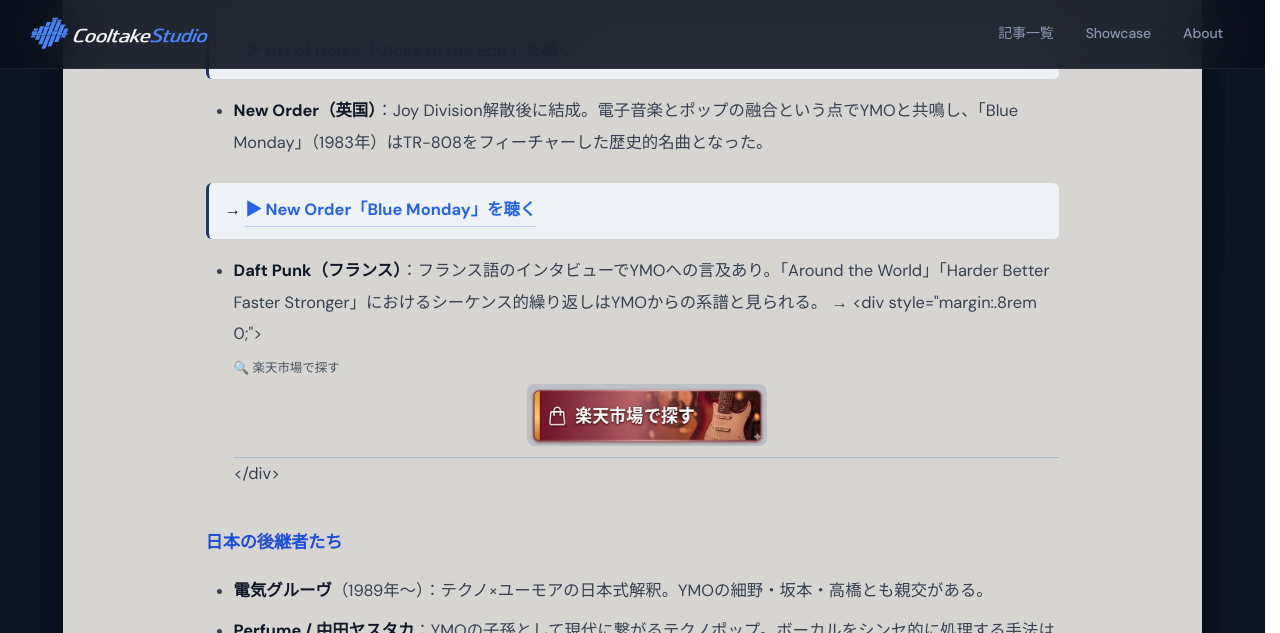
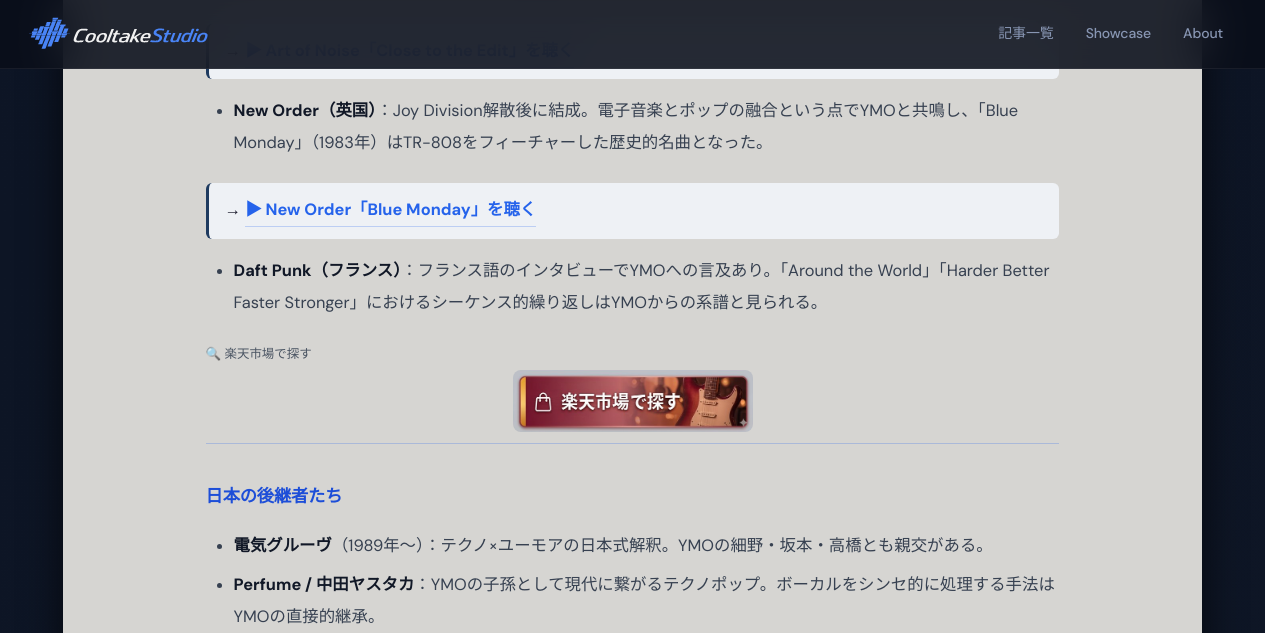
Before and after one commit to cooltake/cooltake-staging, a Jekyll site: the page built from _posts/2026-05-30-japan-music-05-ymo-techno.md, in a window 1280 px wide and 900 px high, scrolled down 3323 px, cut to the strip 0-633 px from the top of the window. Built offline with Jekyll 4.4.1, drawn with Linux system fonts in a browser that asks for light colours; some web fonts are replaced.

Commit message:
fix: japan-music-05 li内divをリスト外に移動（Kramdown li内HTML崩壊の修正）
Co-Authored-By: Claude Sonnet 4.6 <noreply@anthropic.com>

```diff
--- a/_posts/2026-05-30-japan-music-05-ymo-techno.md
+++ b/_posts/2026-05-30-japan-music-05-ymo-techno.md
@@ -76,7 +76,8 @@ YMOの音楽は日本国内にとどまらず、世界の音楽家に直接・
 <div style="margin:1rem 0;padding:.7rem 1rem;background:#eef1f5;border-left:3px solid #1e3a5f;border-radius:6px;">  → <a href="https://www.youtube.com/results?search_query=New%20Order%20Blue%20Monday" target="_blank" rel="nofollow noopener" style="display:inline-flex;align-items:center;gap:.4em;color:#1e3a5f;text-decoration:none;font-weight:600;">▶ New Order「Blue Monday」を聴く</a></div>
 
 - **Daft Punk（フランス）**：フランス語のインタビューでYMOへの言及あり。「Around the World」「Harder Better Faster Stronger」におけるシーケンス的繰り返しはYMOからの系譜と見られる。
-  → <div style="margin:.8rem 0;"><span style="display:block;font-size:.78rem;color:#4b5563;margin-bottom:3px;margin-top:6px;">🔍 楽天市場で探す</span><a href="https://search.rakuten.co.jp/search/mall/Daft Punk アルバム CD/" rel="nofollow" referrerpolicy="no-referrer-when-downgrade" style="display:block;text-decoration:none;text-align:center;"><img src="/assets/images/btn-rakuten.jpg" alt="楽天市場で探す" width="240" style="height:auto;border-radius:8px;display:inline-block;"></a></div>
+
+<div style="margin:.8rem 0;"><span style="display:block;font-size:.78rem;color:#4b5563;margin-bottom:3px;margin-top:6px;">🔍 楽天市場で探す</span><a href="https://search.rakuten.co.jp/search/mall/Daft Punk アルバム CD/" rel="nofollow" referrerpolicy="no-referrer-when-downgrade" style="display:block;text-decoration:none;text-align:center;"><img src="/assets/images/btn-rakuten.jpg" alt="楽天市場で探す" width="240" style="height:auto;border-radius:8px;display:inline-block;"></a></div>
 
 ### 日本の後継者たち
 
```
